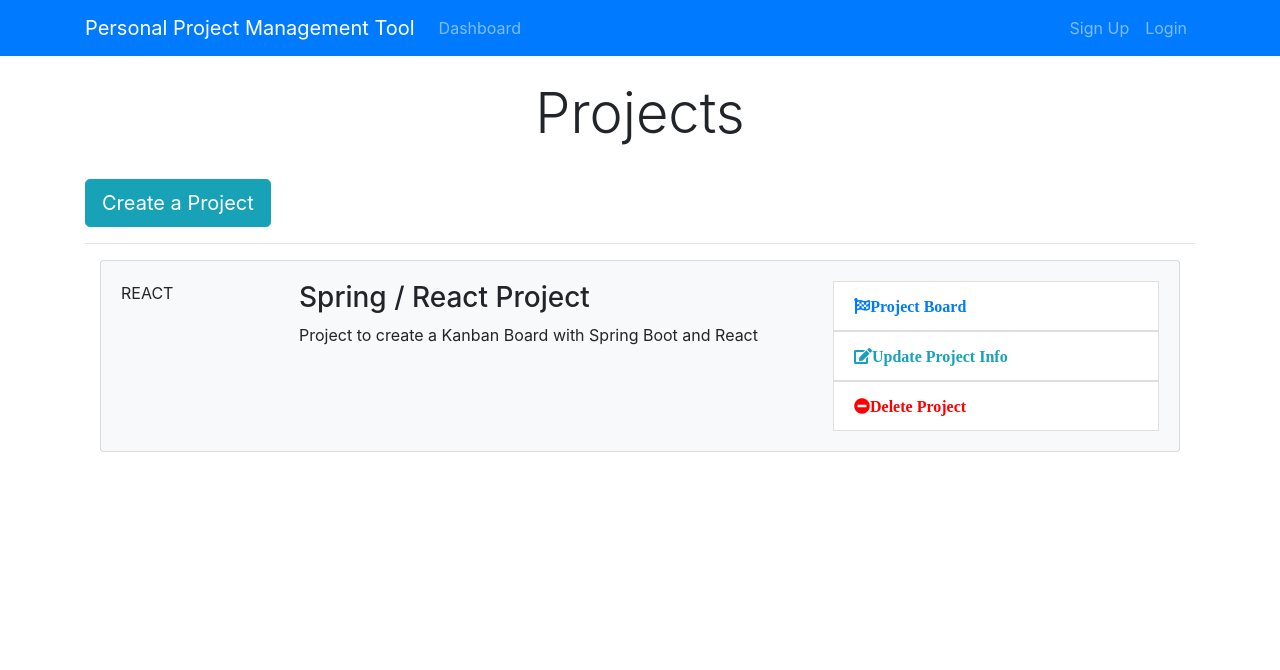
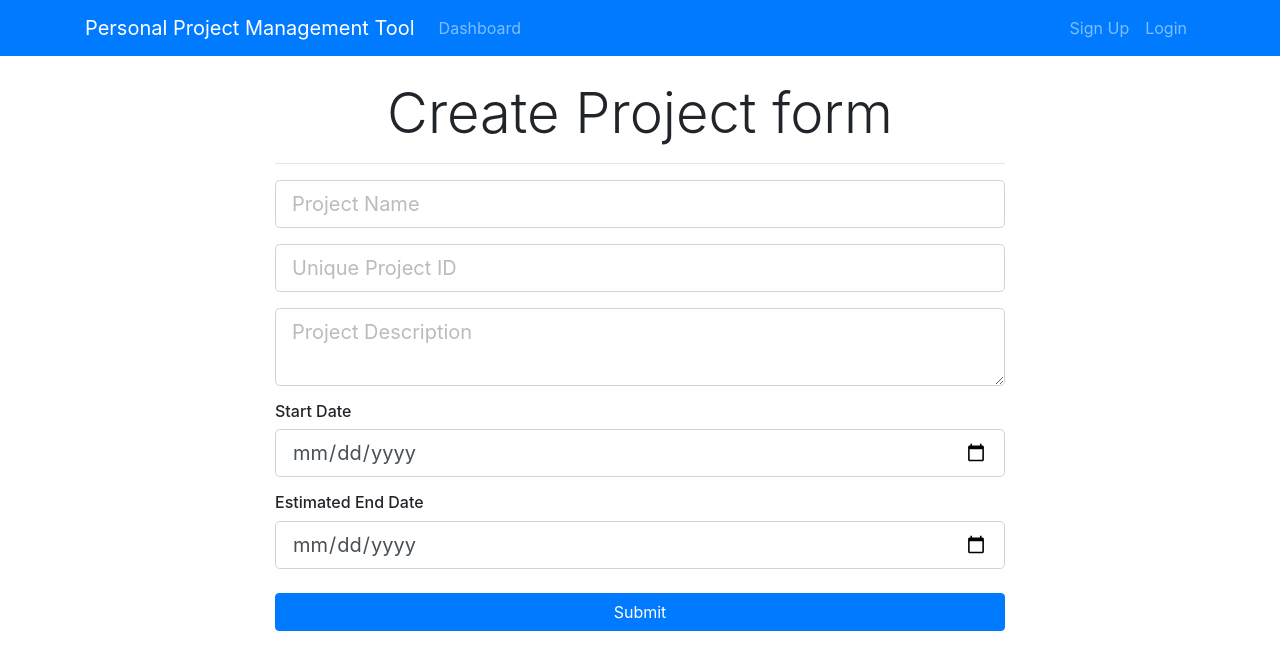
Before and after one commit to hhr-creator/ppmtool, a React (Create React App) app in the folder ppmtool-react-client/: page /addProject in a window 1280 px wide. Shown: the top 670 px of the page. Built offline with nearby package versions, Linux system fonts and the light colour scheme.

Commit message:
redux setup

```diff
--- a/ppmtool-react-client/src/App.js
+++ b/ppmtool-react-client/src/App.js
@@ -1,16 +1,28 @@
-import React from 'react';
+import React, { Component } from 'react';
 import './App.css';
 import Header from './components/Layout/Header';
 import Dashboard from './components/Dashboard';
+import AddProject from './components/Project/AddProject';
 import "bootstrap/dist/css/bootstrap.min.css";
+import { BrowserRouter as Router, Route } from 'react-router-dom';
+import { Provider } from 'react-redux';
+import store from "./store";
 
-function App() {
-  return (
-    <div className="App">
-      <Header />
-      <Dashboard />
-    </div>
-  );
+class App extends Component {
+  render() {
+    return (
+      <Provider store={store}>
+        <Router>
+          <div className="App">
+            <Header />
+            <Route exact path="/dashboard" component={Dashboard} />
+            <Route exact path="/addProject" component={AddProject} />
+          </div>
+        </Router>
+      </Provider>
+    );
+  }
+
 }
 
 export default App;
--- a/ppmtool-react-client/src/components/Dashboard.js
+++ b/ppmtool-react-client/src/components/Dashboard.js
@@ -1,5 +1,6 @@
 import React, { Component } from 'react';
 import ProjectItem from "./Project/ProjectItem";
+import CreateProjectButton from "./Project/CreateProjectButton";
 
 class Dashboard extends Component {
   render() {
@@ -10,9 +11,7 @@
                   <div className="col-md-12">
                       <h1 className="display-4 text-center">Projects</h1>
                       <br />
-                      <a href="ProjectForm.html" className="btn btn-lg btn-info">
-                          Create a Project
-                      </a>
+                      <CreateProjectButton />
                       <br />
                       <hr />
                       <ProjectItem />
--- /dev/null
+++ b/ppmtool-react-client/src/components/Project/AddProject.js
@@ -0,0 +1,85 @@
+import React, { Component } from 'react';
+
+class AddProject extends Component {
+
+  constructor() {
+    super();
+
+    this.state = {
+      projectName: "",
+      projectIdentifier: "",
+      description: "",
+      startDate: "",
+      endDate: ""
+    }
+
+    this.onChange = this.onChange.bind(this);
+    this.onSubmit = this.onSubmit.bind(this);
+  }
+
+  onChange(e) {
+    this.setState({
+      [e.target.name]: e.target.value
+    });
+  }
+
+  onSubmit(e) {
+    e.preventDefault();
+    const newProject = {
+      projectName: this.state.projectName,
+      projectIdentifier: this.state.projectIdentifier,
+      description: this.state.description,
+      startDate: this.state.startDate,
+      endDate: this.state.endDate
+    };
+
+    console.log(newProject);
+  }
+
+  render() {
+    return (
+        <div className="project">
+          <div className="container">
+              <div className="row">
+                  <div className="col-md-8 m-auto">
+                      <h5 className="display-4 text-center">Create Project form</h5>
+                      <hr />
+                      <form onSubmit={this.onSubmit}>
+                          <div className="form-group">
+                              <input type="text" className="form-control form-control-lg "
+                                placeholder="Project Name"
+                                name="projectName" value={this.state.projectName}
+                                onChange={this.onChange}
+                                />
+                          </div>
+                          <div className="form-group">
+                              <input type="text" className="form-control form-control-lg" placeholder="Unique Project ID"
+                                   name="projectIdentifier" value={this.state.projectIdentifier} onChange={this.onChange} />
+                          </div>
+
+                          <div className="form-group">
+                              <textarea className="form-control form-control-lg" placeholder="Project Description"
+                              name="description" value={this.state.description} onChange={this.onChange} ></textarea>
+                          </div>
+                          <h6>Start Date</h6>
+                          <div className="form-group">
+                              <input type="date" className="form-control form-control-lg" name="startDate" value={this.state.startDate}
+                              onChange={this.onChange}/>
+                          </div>
+                          <h6>Estimated End Date</h6>
+                          <div className="form-group">
+                              <input type="date" className="form-control form-control-lg" name="endDate" value={this.state.endDate}
+                              onChange={this.onChange}/>
+                          </div>
+
+                          <input type="submit" className="btn btn-primary btn-block mt-4" />
+                      </form>
+                  </div>
+              </div>
+          </div>
+      </div>
+    );
+  }
+}
+
+export default AddProject;
--- /dev/null
+++ b/ppmtool-react-client/src/components/Project/CreateProjectButton.js
@@ -0,0 +1,14 @@
+import React from 'react';
+import { Link } from 'react-router-dom';
+
+const CreateProjectButton = () => {
+  return (
+    <React.Fragment>
+      <Link to="/addProject" className="btn btn-lg btn-info">
+          Create a Project
+      </Link>
+    </React.Fragment>
+  );
+};
+
+export default CreateProjectButton;
--- /dev/null
+++ b/ppmtool-react-client/src/reducers/index.js
@@ -0,0 +1,5 @@
+import { combineReducers } from "redux";
+
+export default combineReducers ({
+
+});
--- /dev/null
+++ b/ppmtool-react-client/src/store.js
@@ -0,0 +1,16 @@
+import { createStore, applyMiddleware, compose } from 'redux';
+import thunk from 'redux-thunk';
+import rootReducer from "./reducers";
+
+const initialState = {};
+const middleware = [thunk];
+
+let store;
+
+if (window.navigator.userAgent.includes("Chrome")) {
+  store = createStore(rootReducer, initialState, compose(applyMiddleware(...middleware), window.__REDUX_DEVTOOLS_EXTENSION__ && window.__REDUX_DEVTOOLS_EXTENSION__()));
+} else {
+  store = createStore(rootReducer, initialState, compose(applyMiddleware(...middleware)));
+}
+
+export default store;
```
Also changed, not shown: ppmtool-react-client/package.json (+6 -1 lines), 1 other file (tests, documents, lock files or other folders).
